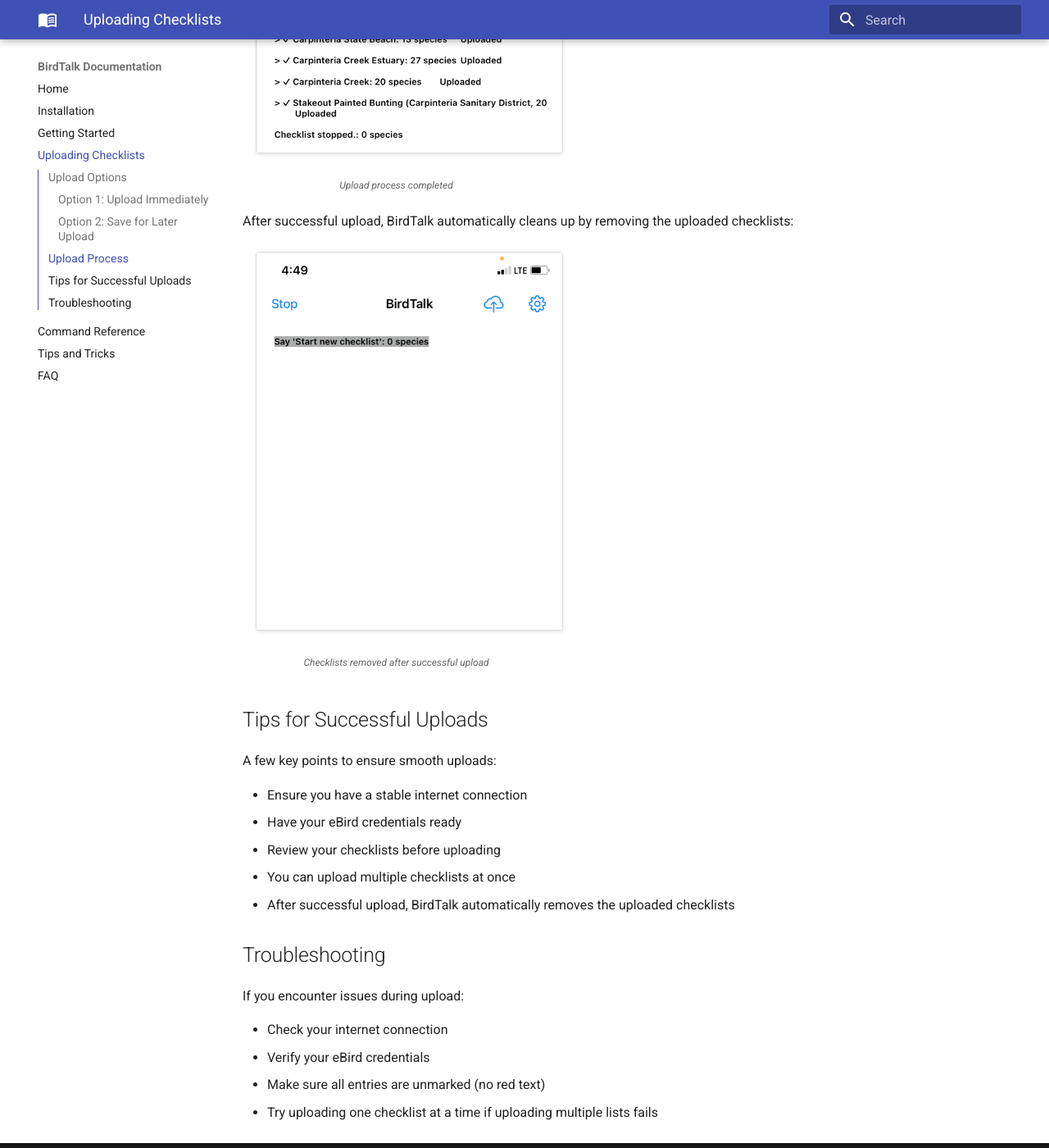
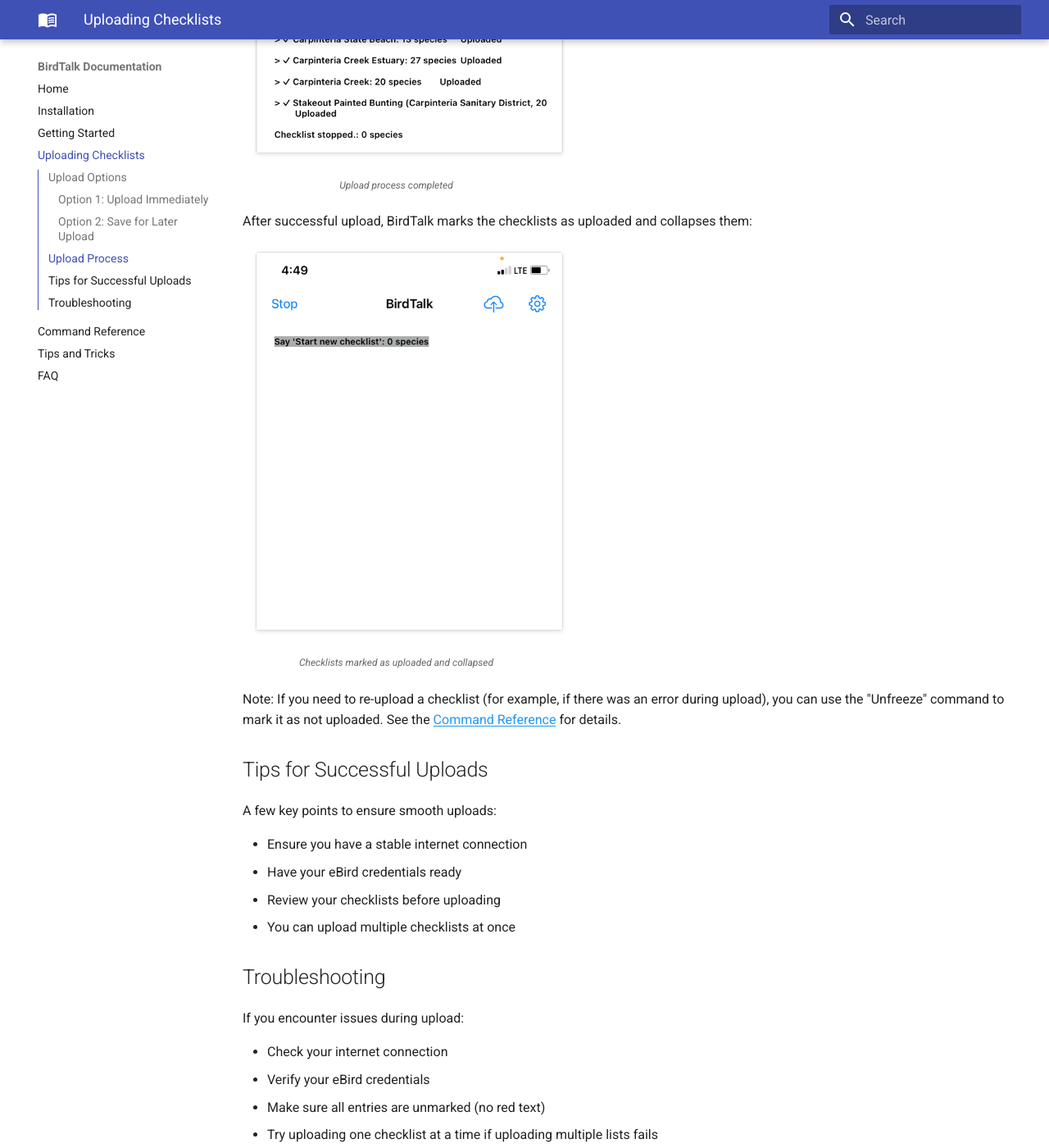
Before and after one commit to johncallender/birdtalk-docs, an MkDocs documentation site: the page built from docs/uploading-checklists.md, in a window 1280 px wide and 1400 px high, scrolled down 7856 px. Shown: the whole window at 82% size. Built offline with MkDocs 1.6.1 and Material for MkDocs 9.7.7, drawn with Linux system fonts in a browser that asks for light colours.

Commit message:
docs: clarify checklist upload behavior
- Correct description of what happens after upload (checklists are collapsed, not removed)
- Add information about the Unfreeze command for re-uploading checklists
- Add Upload Management section to Command Reference
- Document Unfreeze command functionality

```diff
--- a/docs/uploading-checklists.md
+++ b/docs/uploading-checklists.md
@@ -107,12 +107,14 @@
   <figcaption>Upload process completed</figcaption>
 </figure>
 
-After successful upload, BirdTalk automatically cleans up by removing the uploaded checklists:
+After successful upload, BirdTalk marks the checklists as uploaded and collapses them:
 
 <figure markdown>
-  ![Checklists deleted](images/20_checklists_deleted.png){ .screenshot }
-  <figcaption>Checklists removed after successful upload</figcaption>
+  ![Checklists collapsed](images/20_checklists_deleted.png){ .screenshot }
+  <figcaption>Checklists marked as uploaded and collapsed</figcaption>
 </figure>
+
+Note: If you need to re-upload a checklist (for example, if there was an error during upload), you can use the "Unfreeze" command to mark it as not uploaded. See the [Command Reference](commands/reference.md) for details.
 
 ## Tips for Successful Uploads
 
@@ -122,7 +124,6 @@
 - Have your eBird credentials ready
 - Review your checklists before uploading
 - You can upload multiple checklists at once
-- After successful upload, BirdTalk automatically removes the uploaded checklists
 
 ## Troubleshooting
 
```
Also changed, not shown: docs/commands/reference.md (+5 -0 lines).
